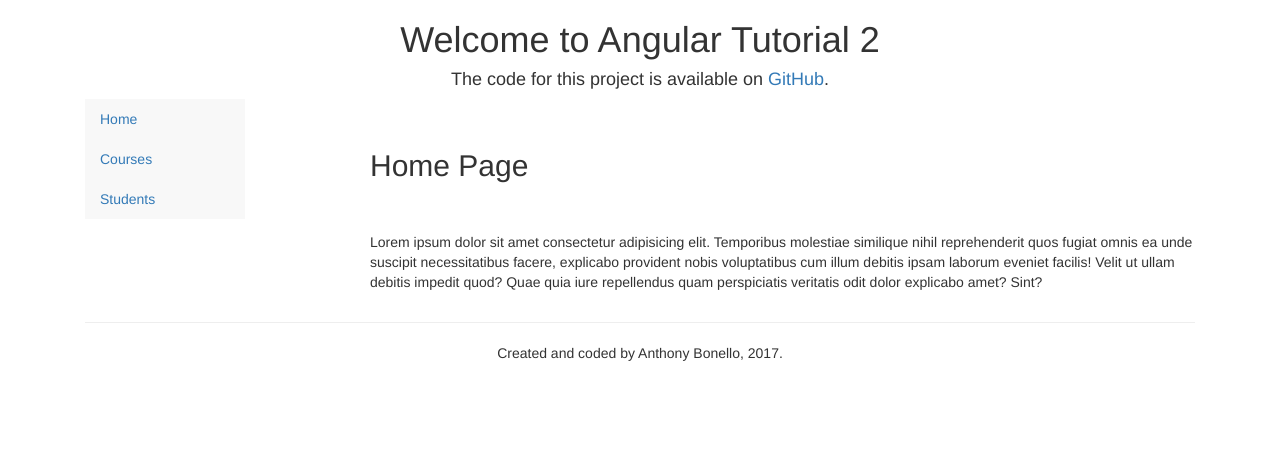
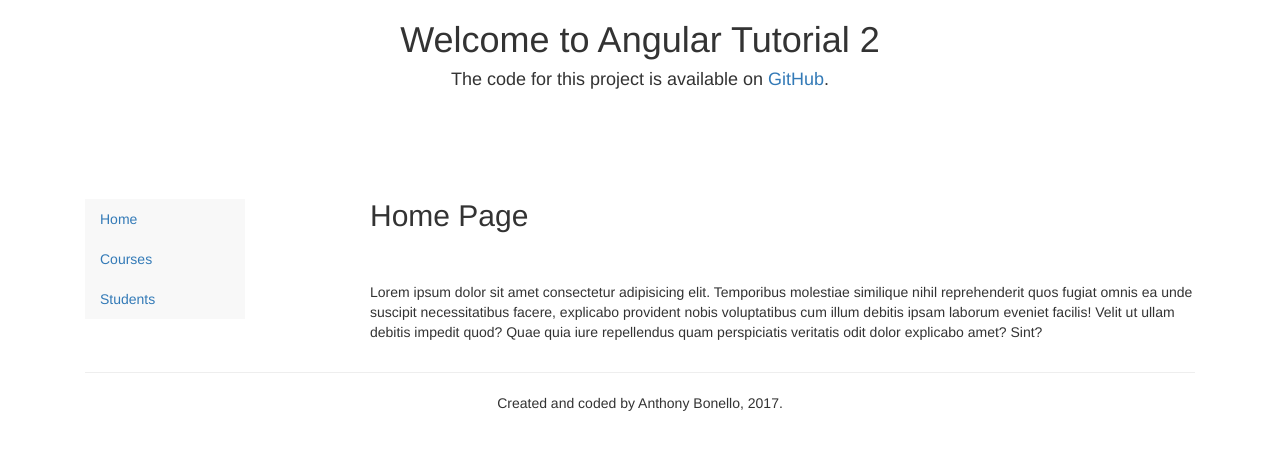
Before and after one commit to abonello/AngularTutorial2, a website: page index.html in a window 1280 px wide. Drawn offline with nearby package versions, Linux system fonts and the light colour scheme; some packages are replaced by stand-ins of ours.

Commit message:
Respacing of header and left margin

```diff
--- a/css/style.css
+++ b/css/style.css
@@ -1,3 +1,9 @@
+.header {
+    padding-bottom: 50px;
+}
 h2 {
     margin: 50px 0;
 }
+.space {
+    height: 50px;
+}
--- a/index.html
+++ b/index.html
@@ -23,6 +23,7 @@
     <div class="row">
         <div class="container">
             <div class="col-sm-2 leftMenu">
+                <div class="space"></div>
                 <ul class="nav navbar-default navbar-fixed-side">
                     <li><a href="/home">Home</a></li>
                     <li><a href="/courses">Courses</a></li>
```
